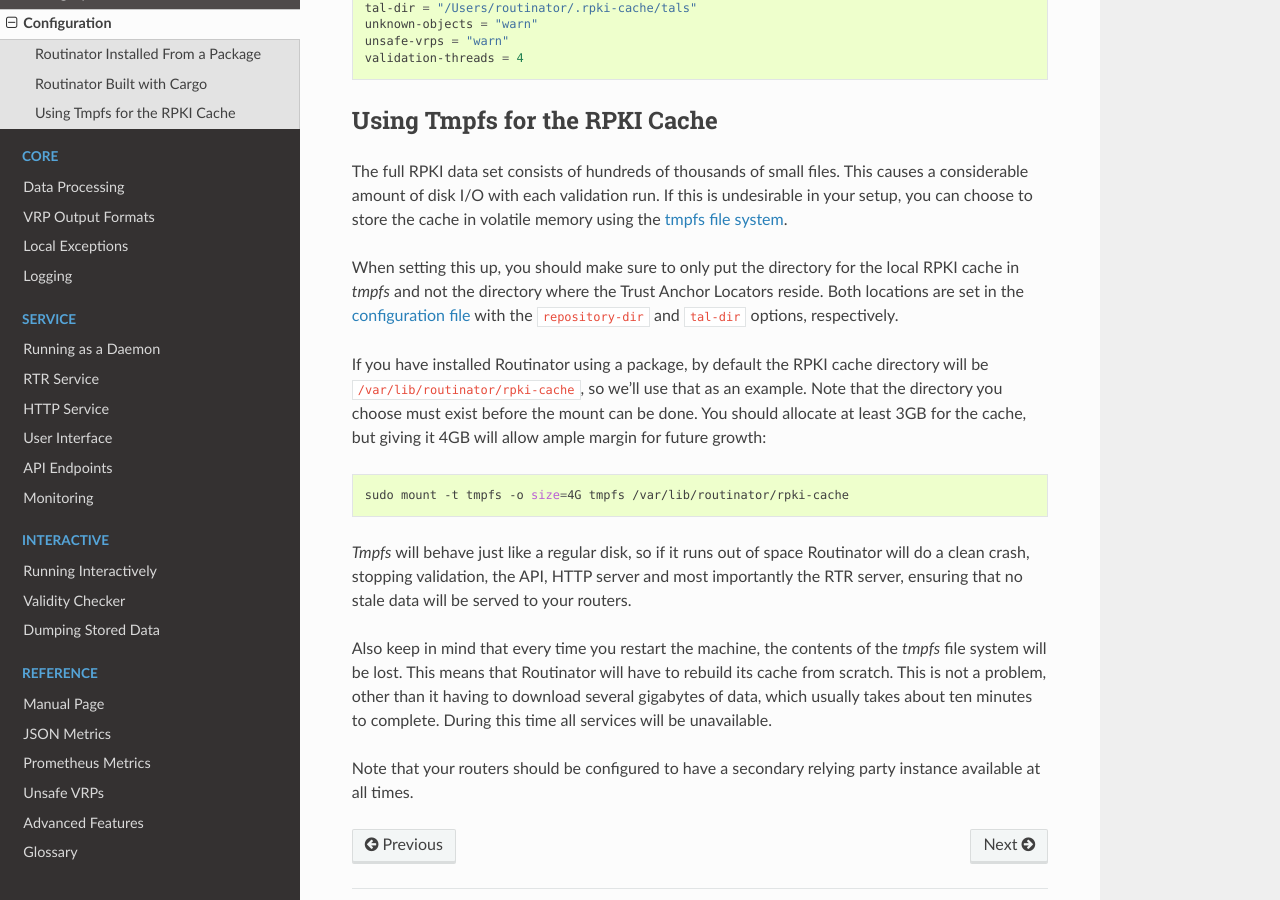
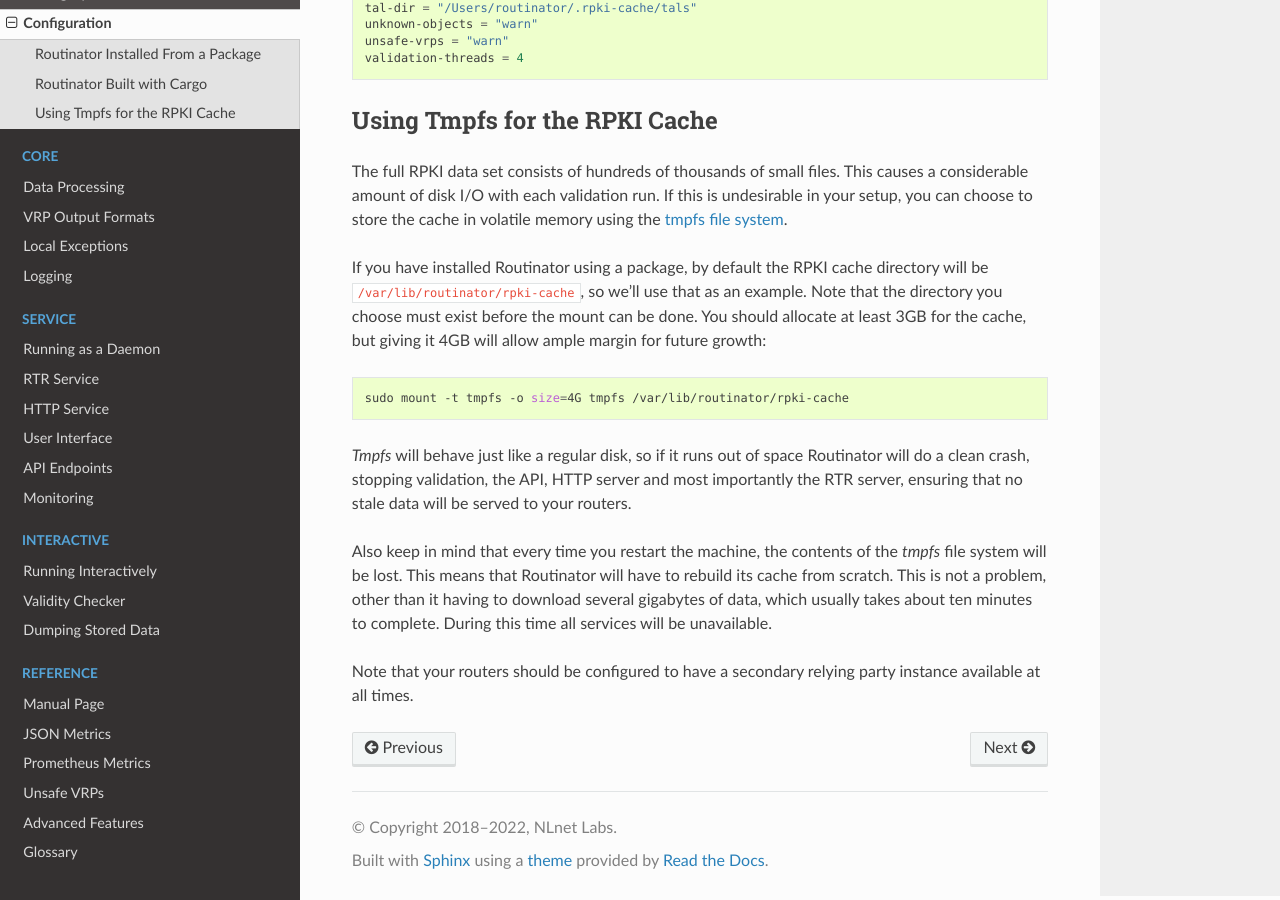
Before and after one commit to NLnetLabs/routinator, a Sphinx documentation site: the page built from doc/manual/source/configuration.rst, in a window 1280 px wide and 900 px high, scrolled down 2046 px. Built offline with Sphinx 7.4.7 and the Read the Docs theme 2.0.0, drawn with Linux system fonts in a browser that asks for light colours.

Commit message:
Remove `tal-dir` reference

```diff
--- a/doc/manual/source/configuration.rst
+++ b/doc/manual/source/configuration.rst
@@ -119,12 +119,6 @@
 memory using the `tmpfs file system
 <https://www.kernel.org/doc/html/latest/filesystems/tmpfs.html>`_.
 
-When setting this up, you should make sure to only put the directory for the
-local RPKI cache in *tmpfs* and not the directory where the Trust Anchor
-Locators reside. Both locations are set in the :ref:`configuration file
-<manual-page:configuration file>` with the ``repository-dir`` and ``tal-dir``
-options, respectively.
-
 If you have installed Routinator using a package, by default the RPKI cache
 directory will be :file:`/var/lib/routinator/rpki-cache`, so we'll use that
 as an example. Note that the directory you choose must exist before the mount
```
